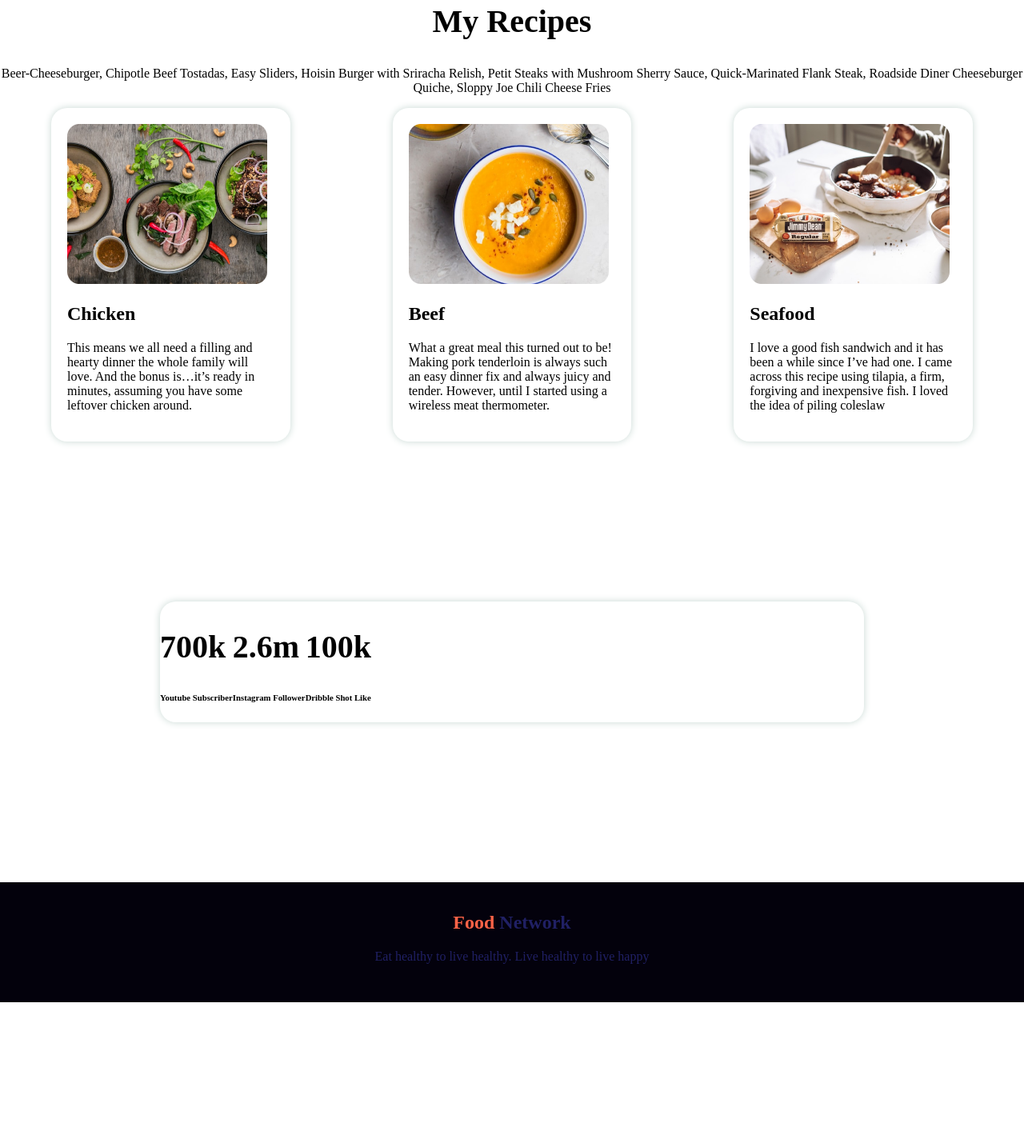
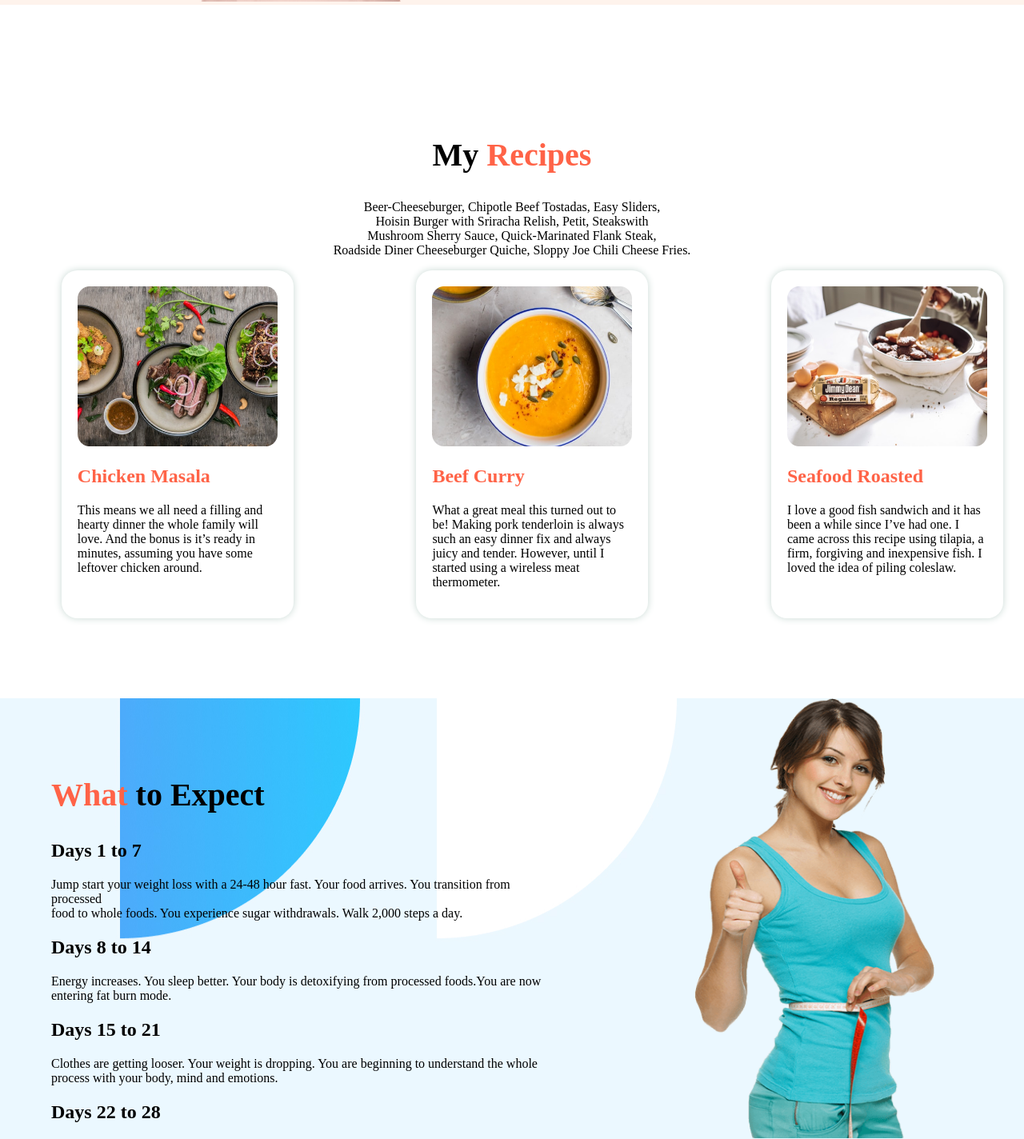
Before and after one commit to SakibMris/Food-Network, a plain HTML site: page index.html in a window 1280 px wide. Shown: the part 1376-2800 px from the top of the page at 80% size. Before the commit the page ends 2629 px from the top, so only its background shows below. Drawn offline with Linux system fonts and the light colour scheme; a web font is replaced by a local one.

Commit message:
Food Network Website Done

```diff
--- a/index.html
+++ b/index.html
@@ -30,9 +30,11 @@
             <img src="images/top-main.png" alt="Showing Our Model's Picture" height="550px" width="500px">
         </div>
     </section>
+
     <section id="middle" class="flexible-container">
         <div class="half-width">
-            <img src="images/middle main.png" alt="Showing Our Model's Picture" height="532px" width="400px">
+            <img src="images/middle main.png" alt="Showing Our Model's Picture" height="532px" width="350px"
+                style="margin-left: 150px;">
         </div>
         <div class="half-width">
             <h1>About Me</h1>
@@ -42,66 +44,100 @@
                 Personal trainers work in health clubs, recreation centers, yoga centers, and even visit homes depending
                 on the requirements of the client. They may work on weekends and holidays. Employers and individual
                 customers prefer to hire personal trainers with proper training and certifications.
-            </p> <br> <br>
+            </p>
+            <br> <br>
             <a class="button" href="https://www.foodnetwork.com/" target="_blank">Contact Me</a>
         </div>
     </section>
+
     <section>
         <div id="bottom">
-            <h1>My Recipes</h1>
-            <p>Beer-Cheeseburger, Chipotle Beef Tostadas, Easy Sliders, Hoisin Burger with Sriracha Relish, Petit Steaks
-                with Mushroom Sherry Sauce, Quick-Marinated Flank Steak, Roadside Diner Cheeseburger Quiche, Sloppy Joe
-                Chili Cheese Fries
+            <h1>My <span class="word-color">Recipes</span></h1>
+            <p>
+                Beer-Cheeseburger, Chipotle Beef Tostadas, Easy Sliders,<br>
+                Hoisin Burger with Sriracha Relish, Petit, Steakswith <br>
+                Mushroom Sherry Sauce, Quick-Marinated Flank Steak, <br>
+                Roadside Diner Cheeseburger Quiche, Sloppy Joe Chili Cheese Fries.
             </p>
         </div>
         <div class="flexible-container">
             <div class="box">
                 <img src="images/recipe 1.jpg" alt="Food" width="250px" height="200px">
-                <h2>Chicken</h2>
+                <h2 class="word-color"> Chicken Masala </h2>
                 <p>
-                    This means we all need a filling and hearty dinner the whole family will love. And the bonus is…it’s
+                    This means we all need a filling and hearty dinner the whole family will love. And the bonus is it’s
                     ready in minutes, assuming you have some leftover chicken around.
                 </p>
             </div>
             <div class="box">
                 <img src="images/recipe 2.png" alt="Food" width="250px" height="200px">
-                <h2>Beef</h2>
+                <h2 class="word-color"> Beef Curry </h2>
                 <p>
                     What a great meal this turned out to be! Making pork tenderloin is always such an
                     easy dinner fix and
-                    always juicy and tender. However, until I started using a wireless meat thermometer.</p>
+                    always juicy and tender. However, until I started using a wireless meat thermometer.
+                </p>
             </div>
             <div class="box">
                 <img src="images/recipe 3.jpg" alt="Food" width="250px" height="200px">
-                <h2>Seafood</h2>
+                <h2 class="word-color"> Seafood Roasted </h2>
                 <p>
                     I love a good fish sandwich and it has been a while since I’ve had one. I came
                     across this recipe
                     using
-                    tilapia, a firm, forgiving and inexpensive fish. I loved the idea of piling coleslaw</p>
+                    tilapia, a firm, forgiving and inexpensive fish. I loved the idea of piling coleslaw.
+                </p>
             </div>
         </div>
     </section>
-    <section class="flexible-container optional">
+
+    <section id="extra" class="flexible-container">
+        <div class="half-width">
+            <h1><span class="word-color">What</span> to Expect</h1>
+
+            <h2>Days 1 to 7</h2>
+            <p>Jump start your weight loss with a 24-48 hour fast. Your food arrives. You transition from processed <br>
+                food to whole foods. You experience sugar withdrawals. Walk 2,000 steps a day.
+            </p>
+            <h2>Days 8 to 14</h2>
+            <p>
+                Energy increases. You sleep better. Your body is detoxifying from processed foods.You are now <br>
+                entering fat burn mode.
+            </p>
+            <h2> Days 15 to 21</h2>
+            <p>
+                Clothes are getting looser. Your weight is dropping. You are beginning to understand the whole <br>
+                process with your body, mind and emotions.
+            </p>
+            <h2>Days 22 to 28</h2>
+            <p>
+                Your confidence is through the roof. Friends are noticing your size reduction. You know what <br>
+                you must do and you're ready for more!
+            </p>
+        </div>
+        <div>
+            <img src="images/extra main.png" alt="Showing Our Model's Picture" height="550px" width="300 px"
+                style="margin-left: 100px;">
+        </div>
+    </section>
+    <section id="optional">
         <div>
             <h1>700k </h1>
-            <h6>Youtube Subscriber</h6>
+            <h5>Youtube Subscriber</h6>
         </div>
         <div>
             <h1>2.6m </h1>
-            <h6>Instagram Follower</h6>
+            <h5>Instagram Follower</h6>
         </div>
         <div>
             <h1>100k </h1>
-            <h6>Dribble Shot Like</h6>
+            <h5>Dribble Shot Like</h6>
         </div>
     </section>
     <footer>
         <br>
         <h2><span class="word-color">Food</span> Network</h2>
-
         <p>Eat healthy to live healthy. Live healthy to live happy</p>
-
     </footer>
 </body>
 
--- a/style.css
+++ b/style.css
@@ -1,6 +1,7 @@
 body{
     font-family: 'Bona Nova', serif;
     margin: 0;
+    text-justify: distribute;
 }
 .word-color{
     color: tomato;
@@ -14,6 +15,7 @@ h1{
 }
 .flexible-container{
     display: flex;
+    margin-bottom: 100px;
 }
 .button{
     background-image:linear-gradient(orange,tomato);
@@ -29,16 +31,28 @@ h1{
 }
 #bottom{
     text-align: center;
-    text-justify: auto;
-
 }
 .box{
     width: 100%;
     padding: 20px;
     box-shadow: 0 0 10px rgb(200, 216, 211);
     border-radius: 20px;
-    margin-left: 5%;
-    margin-right: 5%;
+    margin-left: 6%;
+    margin-right: 6%;
+}
+#extra{
+    background-image: url(images/extra\ bg.jpg);
+    background-repeat: no-repeat;
+}
+#optional{
+    box-shadow: 0 0 10px rgb(200, 216, 211);
+    margin: 200px;
+    border-radius: 20px;
+    display: flex;
+  justify-content: space-between;
+  align-items: flex-end;
+  padding-left: 100px;
+  padding-right: 100px;
 }
 footer{
     height: 150px;
@@ -46,8 +60,3 @@ footer{
     text-align: center;
     color: rgb(32, 32, 100);
 }
-.optional{
-    box-shadow: 0 0 10px rgb(200, 216, 211);
-    margin: 200px;
-    border-radius: 20px;
-}
```
Also changed, not shown: images/extra bg.jpg (added), images/extra main.png (added).
